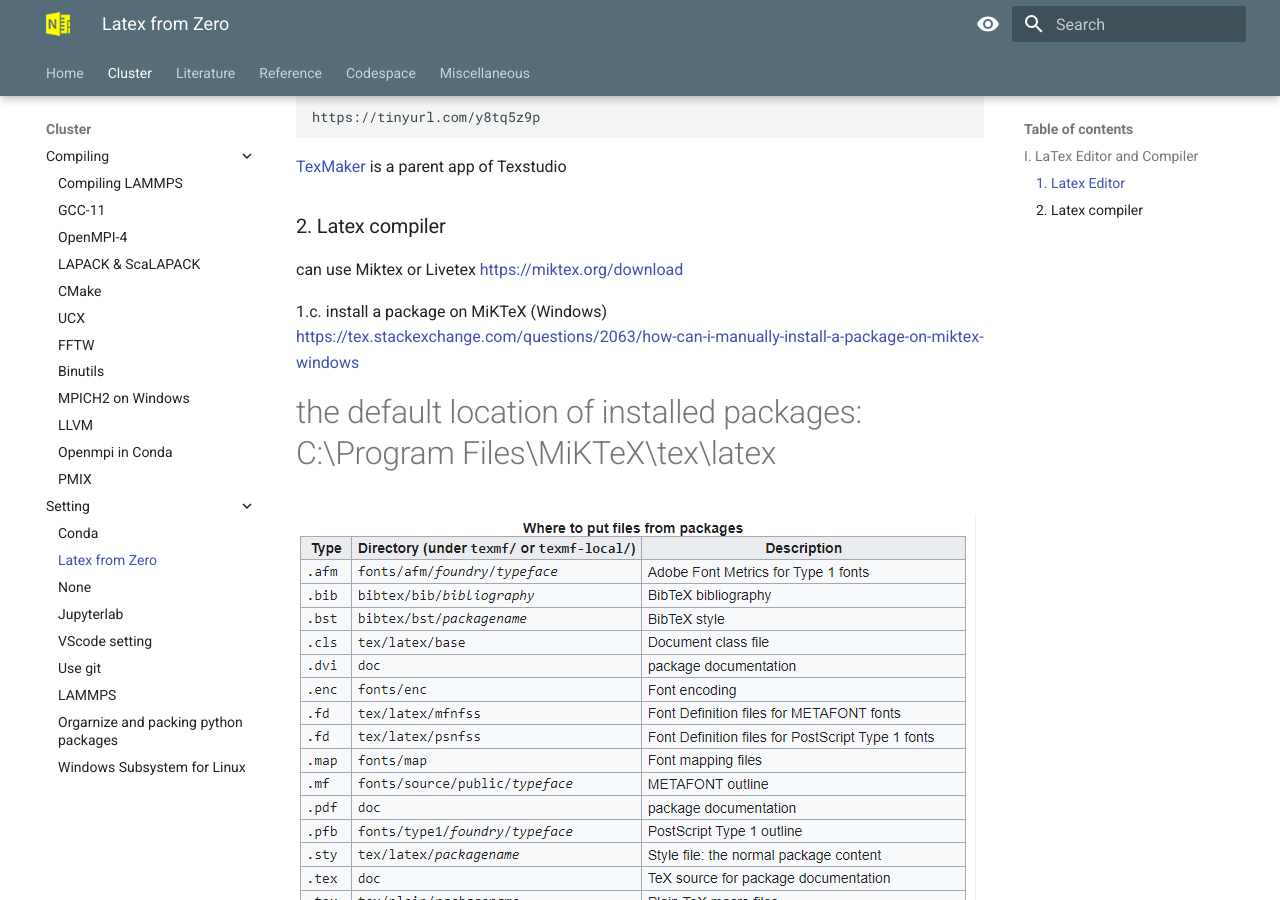
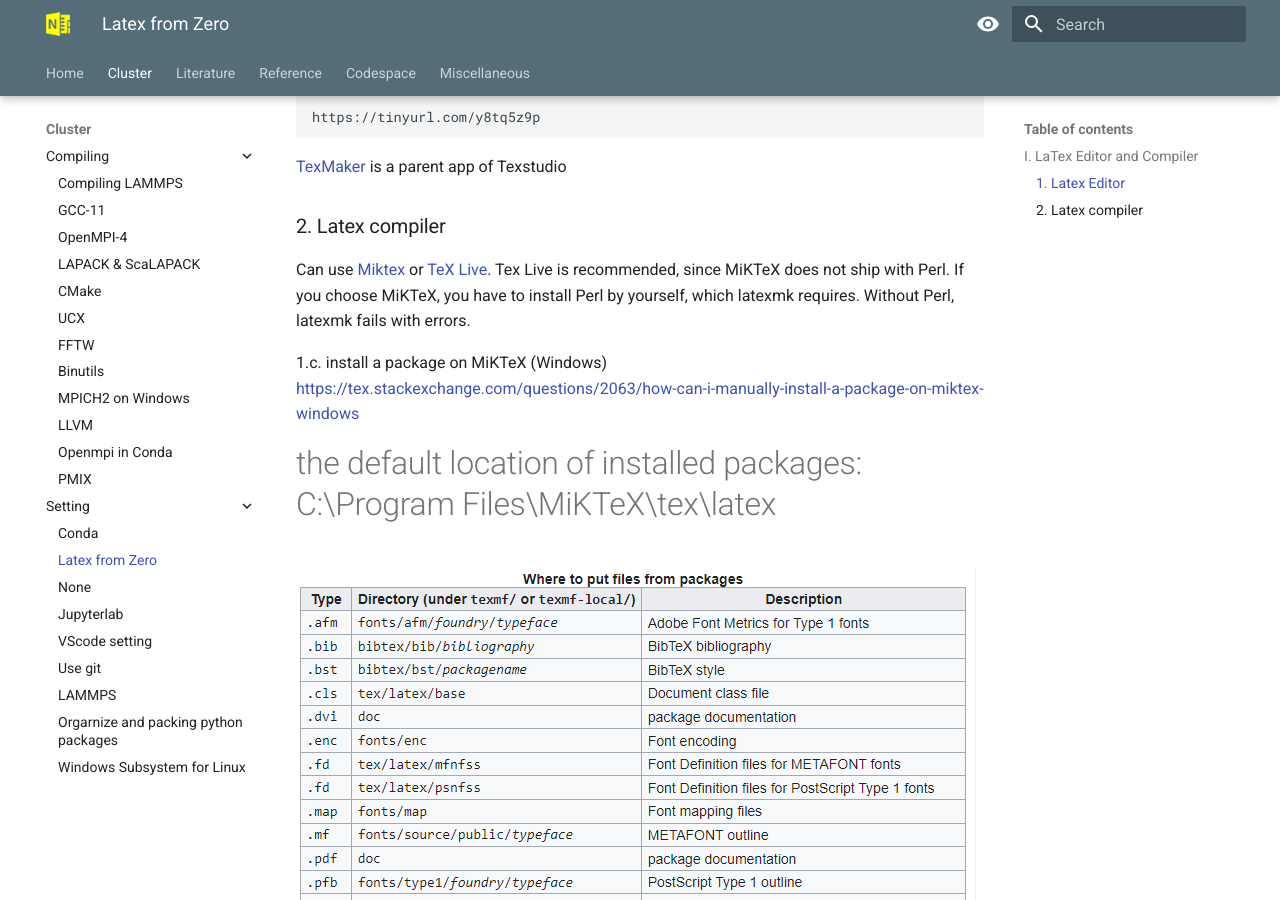
Before and after one commit to thangckt/thangckt.github.io, an MkDocs documentation site: the page built from docs/cluster/AppSetting/Latex_TexStudio.md, in a window 1280 px wide and 900 px high, scrolled down 1446 px. Built offline with MkDocs 1.6.1 and Material for MkDocs 9.7.7, drawn with Linux system fonts in a browser that asks for light colours; the version menu is left out.

Commit message:
Update Latex_TexStudio.md

```diff
--- a/docs/cluster/AppSetting/Latex_TexStudio.md
+++ b/docs/cluster/AppSetting/Latex_TexStudio.md
@@ -66,8 +66,7 @@
 
 ### 2. Latex compiler
 
-can use Miktex or Livetex
-https://miktex.org/download
+Can use [Miktex](https://miktex.org) or [TeX Live](https://www.tug.org/texlive/). Tex Live is recommended, since MiKTeX does not ship with Perl. If you choose MiKTeX, you have to install Perl by yourself, which latexmk requires. Without Perl, latexmk fails with errors.
 
 1.c. install a package on MiKTeX (Windows)
 https://tex.stackexchange.com/questions/2063/how-can-i-manually-install-a-package-on-miktex-windows
@@ -81,6 +80,8 @@
 https://tex.stackexchange.com/questions/108315/how-can-i-set-a-dark-theme-in-texstudio
 - start TeXstudio -> Options->Load Profile
 - Options->Save current setting
+
+
 
 ## II. Use Language Tool in TexStudio
 
```
